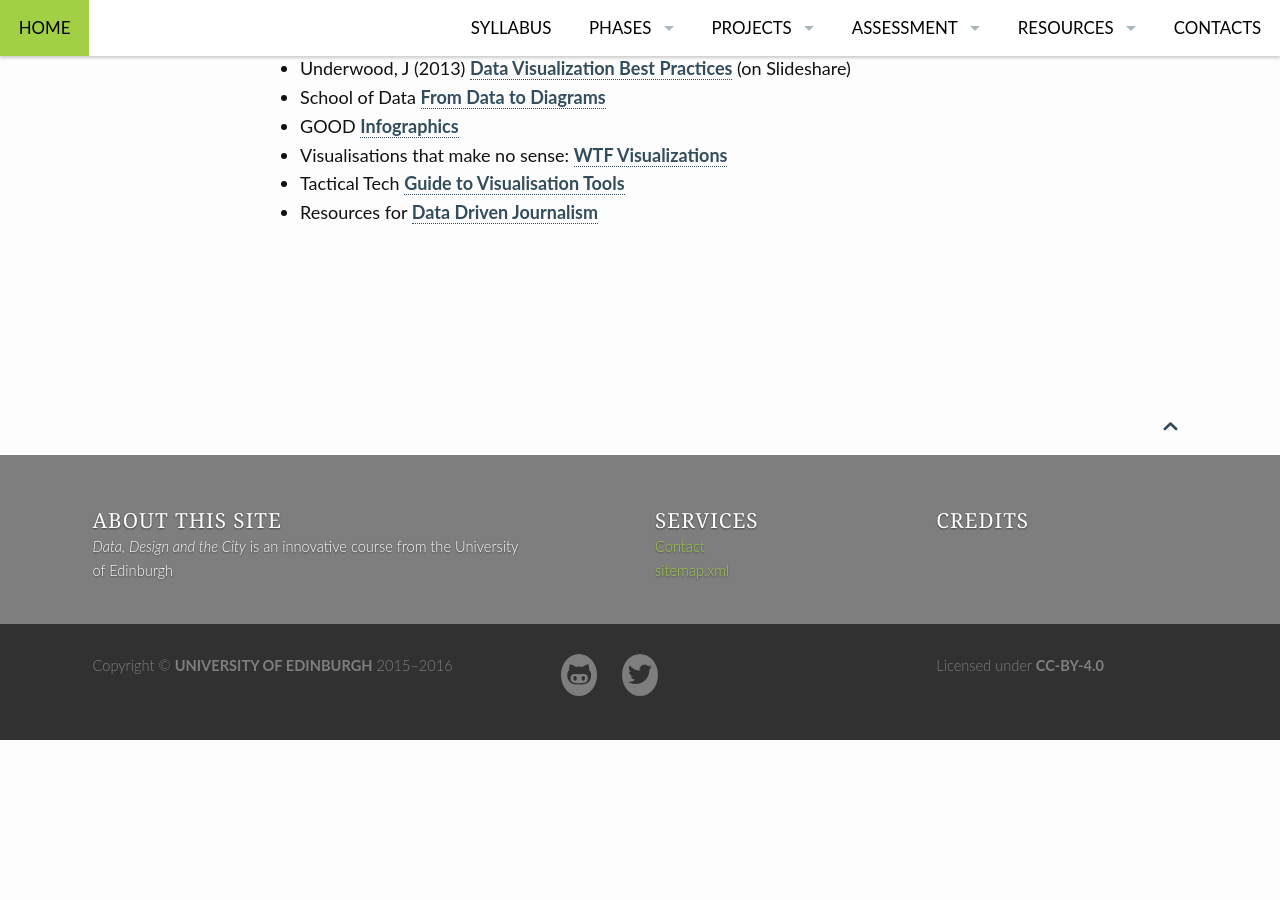
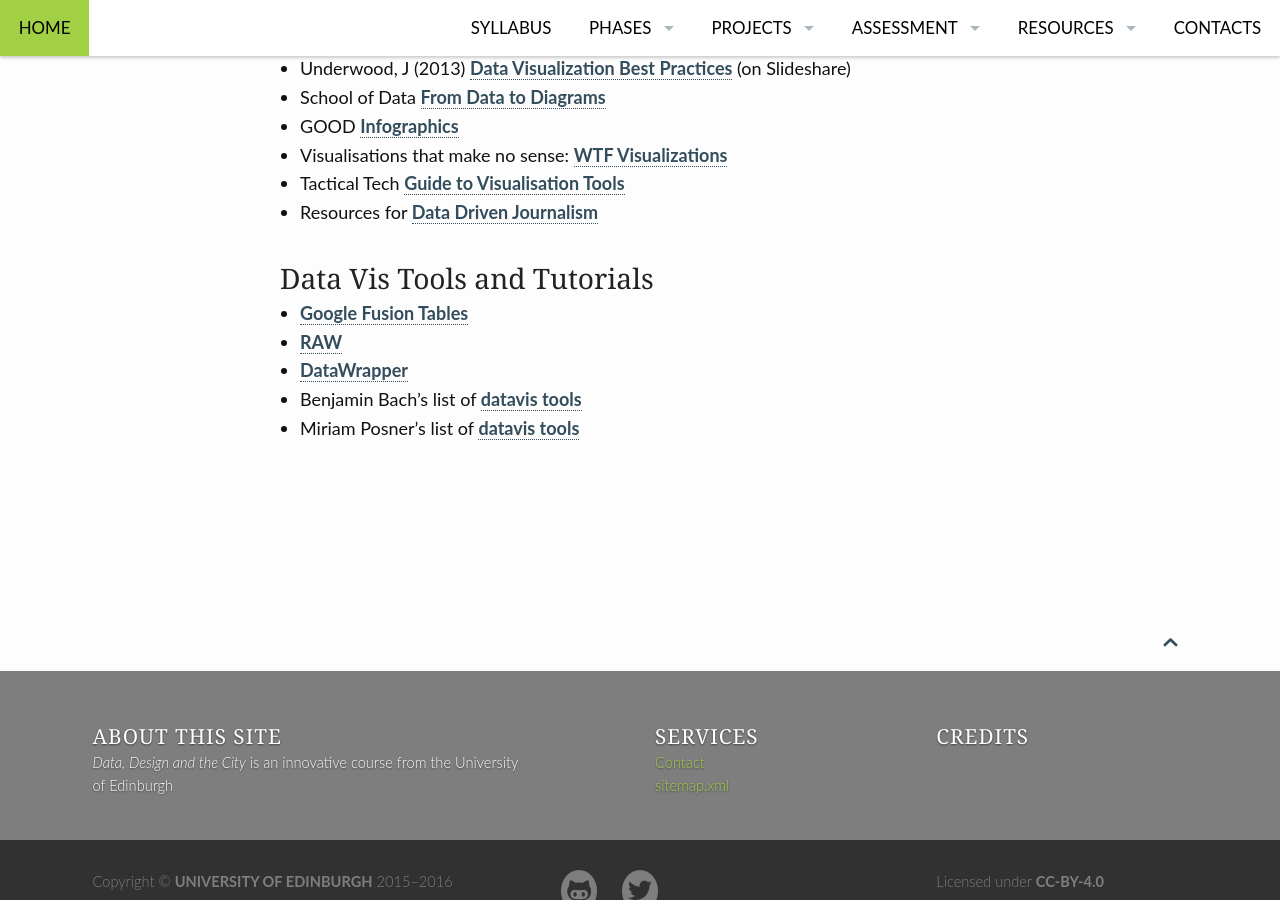
Before and after one commit to edinburghlivinglab/ddc, a Jekyll site: the page built from pages/reading_list.md, in a window 1280 px wide and 900 px high, scrolled down 2200 px. Built offline with Jekyll 4.4.1, drawn with Linux system fonts in a browser that asks for light colours; before the commit the page ends 2941 px from its top, so only the background shows below that.

Commit message:
Update reading_list.md

```diff
--- a/pages/reading_list.md
+++ b/pages/reading_list.md
@@ -63,3 +63,10 @@
 * Visualisations that make no sense: [WTF Visualizations](http://viz.wtf)
 * Tactical Tech [Guide to Visualisation Tools](https://visualisingadvocacy.org/resources/visualisationtools)
 * Resources for [Data Driven Journalism](http://datadrivenjournalism.net/resources)
+
+### Data Vis Tools and Tutorials
+* [Google Fusion Tables](https://fusiontables.google.com)
+* [RAW](http://app.rawgraphs.io)
+* [DataWrapper](https://app.datawrapper.de)
+* Benjamin Bach's list of [datavis tools](https://vishubblog.wordpress.com/tools/)
+* Miriam Posner's list of [datavis tools](https://docs.google.com/document/d/1Z-14hgZPMIiAzT6vx1mVg5l60zkRVU9EHgZgK9HHdU4/edit#)
```
